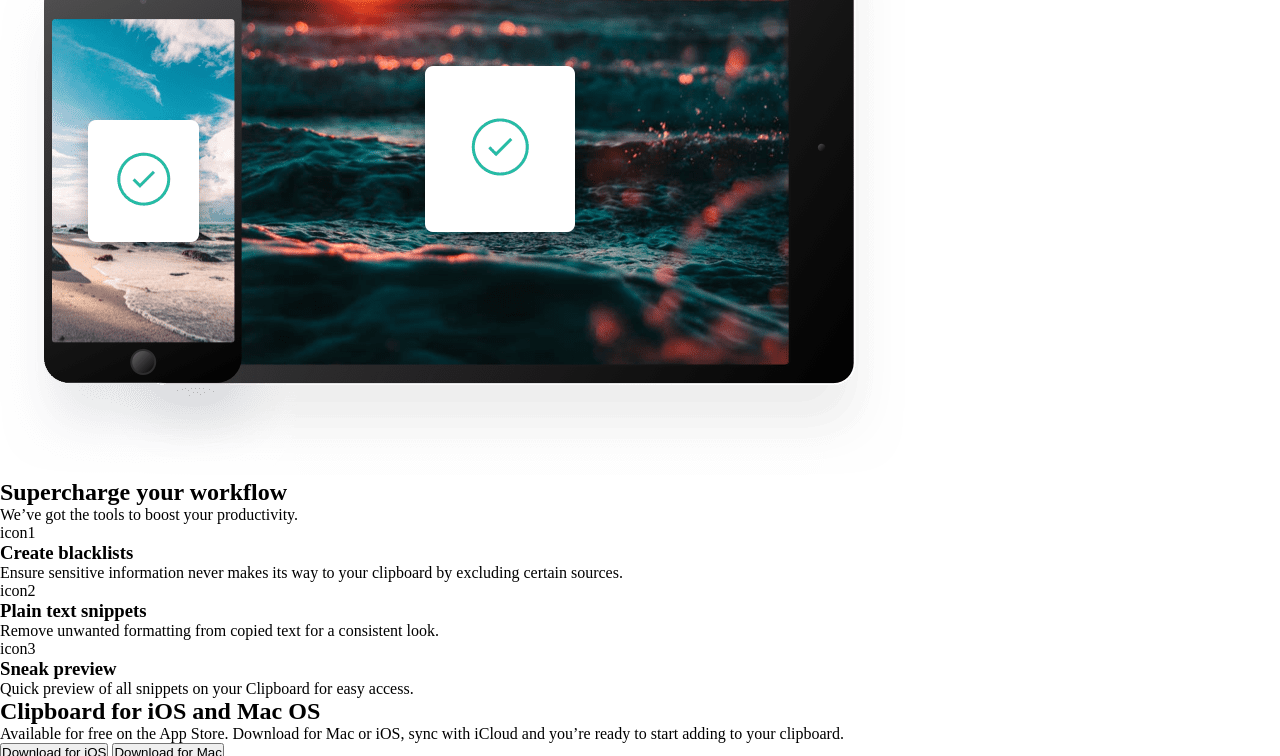
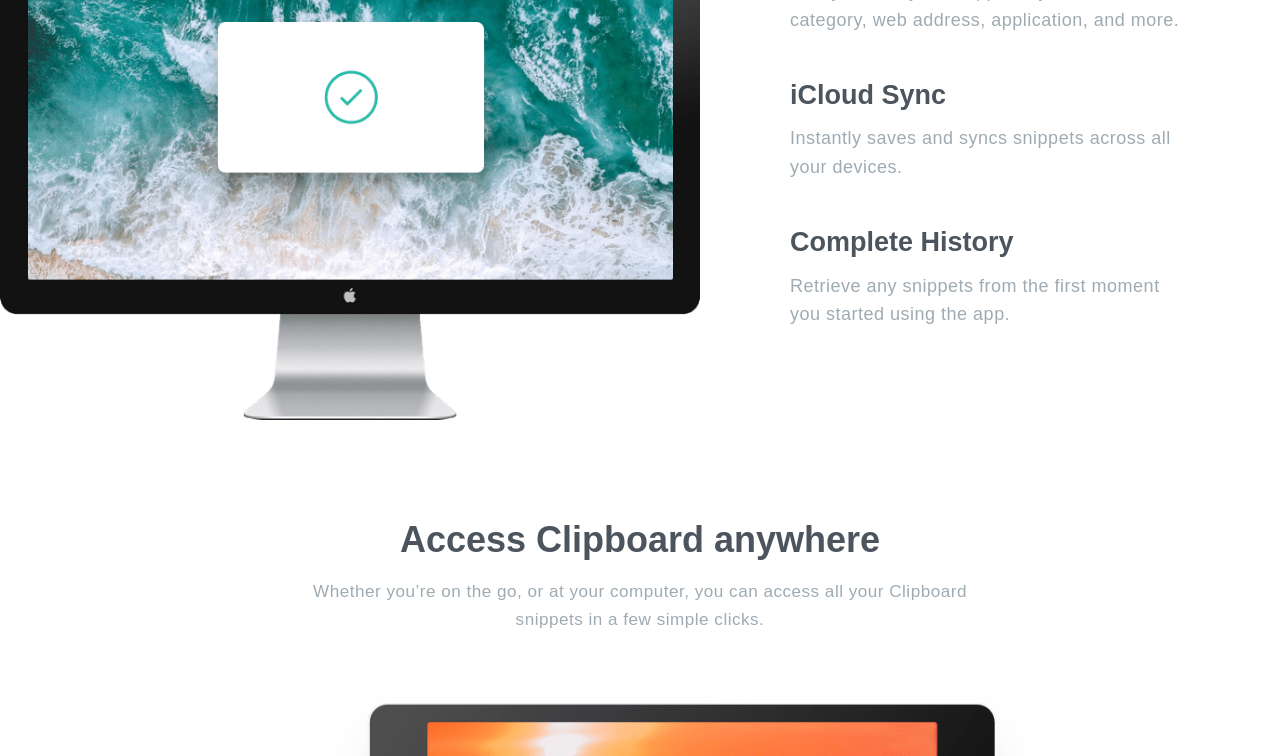
Before and after one commit to dnfloresc/clipboard-landing-page-master, a plain HTML site: page index.html in a window 1280 px wide. Shown: the part 950-1706 px from the top of the page. Drawn offline with Linux system fonts and the light colour scheme; a web font is replaced by a local one.

Commit message:
finished sections: hero, features, devices and functions

```diff
--- a/css/main.css
+++ b/css/main.css
@@ -1,5 +1,197 @@
 * {
-  margin: 0;
+  margin: 0 auto;
   padding: 0;
   box-sizing: border-box;
+  font-family: "Bai Jamjuree", sans-serif;
+  font-size: 18px;
+  scroll-behavior: smooth;
 }
+
+body {
+  max-width: 1440px;
+}
+
+/*----------------------------------Hero section----*/
+.hero-section {
+  height: 600px;
+  display: flex;
+  flex-direction: column;
+  justify-content: center;
+  background-image: url("../images/bg-header-desktop.png");
+  background-repeat: no-repeat;
+  background-position: top;
+}
+
+.hero-section img {
+  width: 100px;
+}
+
+.hero-title {
+  color: #4c545d;
+  font-size: 2.5em;
+  padding-top: 1em;
+  font-weight: 600;
+  text-align: center;
+}
+
+.hero-text-description {
+  color: #9fabb2;
+  font-size: 1em;
+  max-width: 700px;
+  text-align: center;
+  letter-spacing: 0.5px;
+  padding: 1em 0 2.5em;
+  line-height: 1.6;
+}
+
+.hero-buttons {
+  display: flex;
+  justify-content: space-between;
+  width: 420px;
+}
+
+.button-1,
+.button-2 {
+  padding: 10px 25px;
+  border-radius: 20px;
+  color: white;
+  border-style: none;
+  cursor: pointer;
+}
+
+.button-1 {
+  background-color: #26baa4;
+  box-shadow: 1px 2px #22a08d;
+}
+
+.button-2 {
+  background-color: #6173ff;
+  box-shadow: 1px 2px #4b60ff;
+}
+
+/*----------------------------------Feature section----*/
+.feature-section .device-section {
+  height: 800px;
+  display: flex;
+  flex-direction: column;
+  justify-content: center;
+}
+
+.section-title {
+  color: #4c545d;
+  font-size: 2em;
+  padding-top: 1em;
+  font-weight: 600;
+  text-align: center;
+}
+
+.section-description {
+  color: #9fabb2;
+  font-size: 0.95em;
+  max-width: 700px;
+  text-align: center;
+  letter-spacing: 0.5px;
+  line-height: 1.6;
+  padding: 1em 0 2.5em;
+}
+
+.feature-section-content {
+  display: flex;
+  flex-wrap: wrap;
+  margin: 0;
+  padding: 1em 0 3.5em;
+}
+
+.feature-section-content img {
+  width: 100%;
+  max-width: 700px;
+  margin: 0;
+}
+
+.feature-section-content .feature-list-content {
+  max-width: 400px;
+}
+
+.feature-list-content {
+  padding-top: 2.5em;
+}
+
+.feature-list-content div > h3 {
+  font-size: 1.5em;
+  color: #4c545d;
+  padding-bottom: 0.5em;
+}
+
+.feature-list-content div > p {
+  font-size: 1em;
+  color: #9fabb2;
+  letter-spacing: 0.5px;
+  line-height: 1.6;
+  padding-bottom: 2.5em;
+}
+
+/*----------------------------------Devices section----*/
+.devices-section div {
+  display: flex;
+  justify-content: center;
+}
+
+.devices-section div > img {
+  padding: 1em 0 3.5em;
+  width: 100%;
+  max-width: 800px;
+}
+
+/*----------------------------------Devices section----*/
+.functions-section-content {
+  display: flex;
+  text-align: center;
+  justify-content: center;
+  max-width: 1440px;
+  padding: 1em 0 3.5em;
+}
+
+.functions-section-content div {
+  width: 400px;
+}
+
+.functions-section-content .icon1 {
+  background-image: url("../images/icon-blacklist.svg");
+  background-repeat: no-repeat;
+  height: 40px;
+  width: 50px;
+  display: flex;
+  margin-bottom: 2em;
+}
+
+.functions-section-content .icon2 {
+  background-image: url("../images/icon-text.svg");
+  background-repeat: no-repeat;
+  height: 40px;
+  width: 50px;
+  display: flex;
+  margin-bottom: 2em;
+}
+
+.functions-section-content .icon3 {
+  background-image: url("../images/icon-preview.svg");
+  background-repeat: no-repeat;
+  height: 40px;
+  width: 50px;
+  display: flex;
+  margin-bottom: 2em;
+}
+
+.functions-section-content div > h3 {
+  font-size: 1.5em;
+  color: #4c545d;
+  padding-bottom: 0.5em;
+}
+
+.functions-section-content div > p {
+  font-size: 1em;
+  color: #9fabb2;
+  letter-spacing: 0.5px;
+  line-height: 1.6;
+  padding-bottom: 2.5em;
+}
--- a/index.html
+++ b/index.html
@@ -6,15 +6,16 @@
     <!-- displays site properly based on user's device -->
     <link rel="stylesheet" href="css/main.css" />
     <link
+      href="https://fonts.googleapis.com/css2?family=Bai+Jamjuree:wght@400;600&display=swap"
+      rel="stylesheet"
+    />
+    <link
       rel="icon"
       type="image/png"
       sizes="32x32"
       href="./images/favicon-32x32.png"
     />
-
     <title>Frontend Mentor | Clipboard landing page</title>
-
-    <!-- Feel free to remove these styles or customise in your own stylesheet 👍 -->
     <style>
       .attribution {
         font-size: 11px;
@@ -27,32 +28,33 @@
   </head>
   <body>
     <main>
-      <section>
-        <h1>
+      <section class="hero-section">
+        <img src="images/logo.svg" alt="page logo" />
+        <h1 class="hero-title">
           A history of everything you copy
         </h1>
-        <p>
+        <p class="hero-text-description">
           Clipboard allows you to track and organize everything you copy.
           Instantly access your clipboard on all your devices.
         </p>
-        <div>
-          <button>Download for iOS</button>
-          <button>Download for Mac</button>
+        <div class="hero-buttons">
+          <button class="button-1">Download for iOS</button>
+          <button class="button-2">Download for Mac</button>
         </div>
       </section>
 
-      <section>
-        <h2>
+      <section class="feature-section">
+        <h2 class="section-title">
           Keep track of your snippets
         </h2>
-        <p>
+        <p class="section-description">
           Clipboard instantly stores any item you copy in the cloud, meaning you
           can access your snippets immediately on all your devices. Our Mac and
           iOS apps will help you organize everything.
         </p>
-        <div>
+        <div class="feature-section-content">
           <img src="images/image-computer.png" alt="imac screen" />
-          <div>
+          <div class="feature-list-content">
             <div>
               <h3>
                 Quick Search
@@ -83,11 +85,11 @@
         </div>
       </section>
 
-      <section>
-        <h2>
+      <section class="devices-section">
+        <h2 class="section-title">
           Access Clipboard anywhere
         </h2>
-        <p>
+        <p class="section-description">
           Whether you’re on the go, or at your computer, you can access all your
           Clipboard snippets in a few simple clicks.
         </p>
@@ -96,16 +98,16 @@
         </div>
       </section>
 
-      <section>
-        <h2>
+      <section class="functions-section">
+        <h2 class="section-title">
           Supercharge your workflow
         </h2>
-        <p>
+        <p class="section-description">
           We’ve got the tools to boost your productivity.
         </p>
-        <div>
+        <div class="functions-section-content">
           <div>
-            <span>icon1</span>
+            <span class="icon1"></span>
             <h3>Create blacklists</h3>
             <p>
               Ensure sensitive information never makes its way to your clipboard
@@ -113,14 +115,14 @@
             </p>
           </div>
           <div>
-            <span>icon2</span>
+            <span class="icon2"></span>
             <h3>Plain text snippets</h3>
             <p>
               Remove unwanted formatting from copied text for a consistent look.
             </p>
           </div>
           <div>
-            <span>icon3</span>
+            <span class="icon3"></span>
             <h3>Sneak preview</h3>
             <p>
               Quick preview of all snippets on your Clipboard for easy access.
@@ -129,13 +131,13 @@
         </div>
       </section>
 
-      <section></section>
+      <section class="clients-section"></section>
 
-      <section>
-        <h2>
+      <section class="download-section">
+        <h2 class="section-title">
           Clipboard for iOS and Mac OS
         </h2>
-        <p>
+        <p class="section-description">
           Available for free on the App Store. Download for Mac or iOS, sync
           with iCloud and you’re ready to start adding to your clipboard.
         </p>
```
